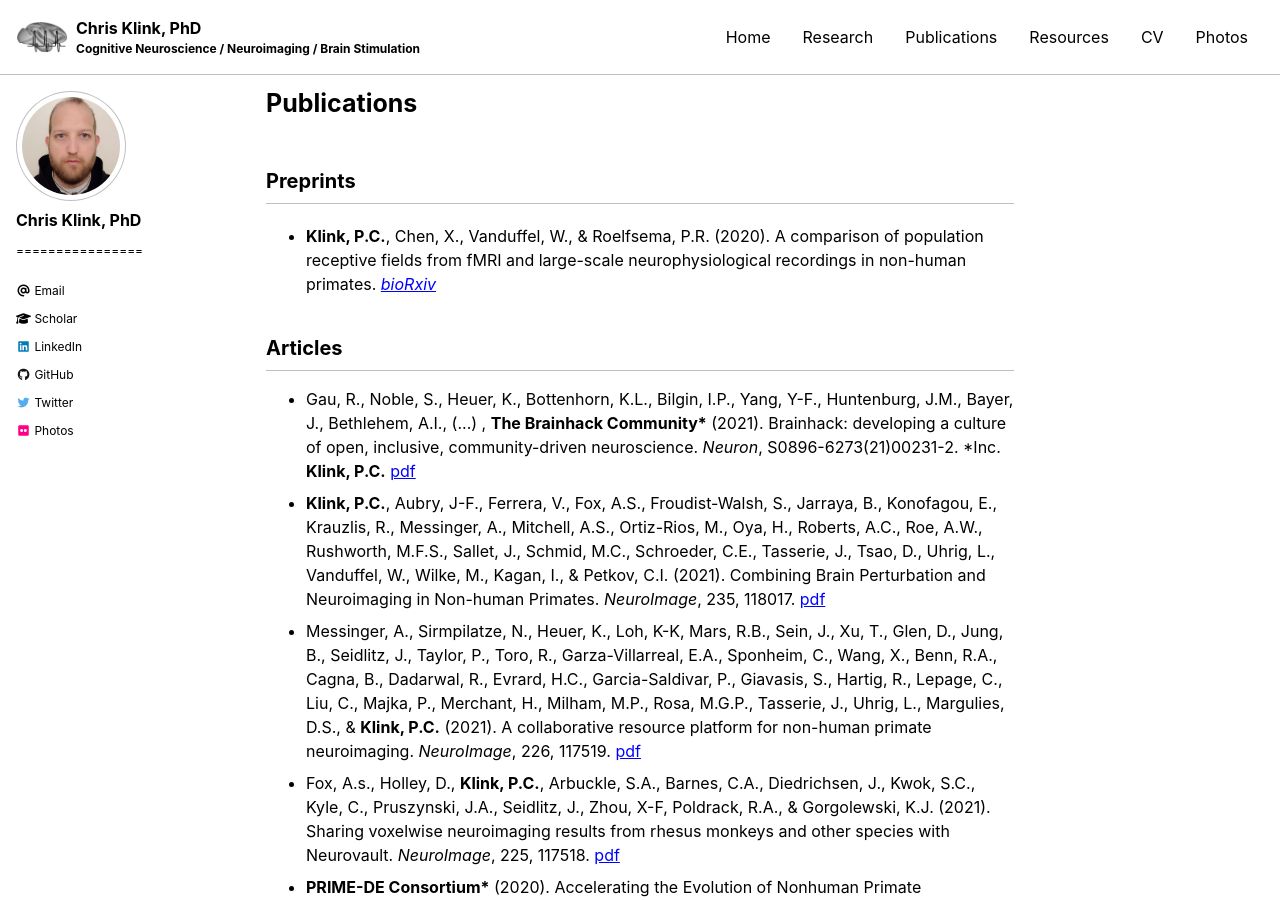
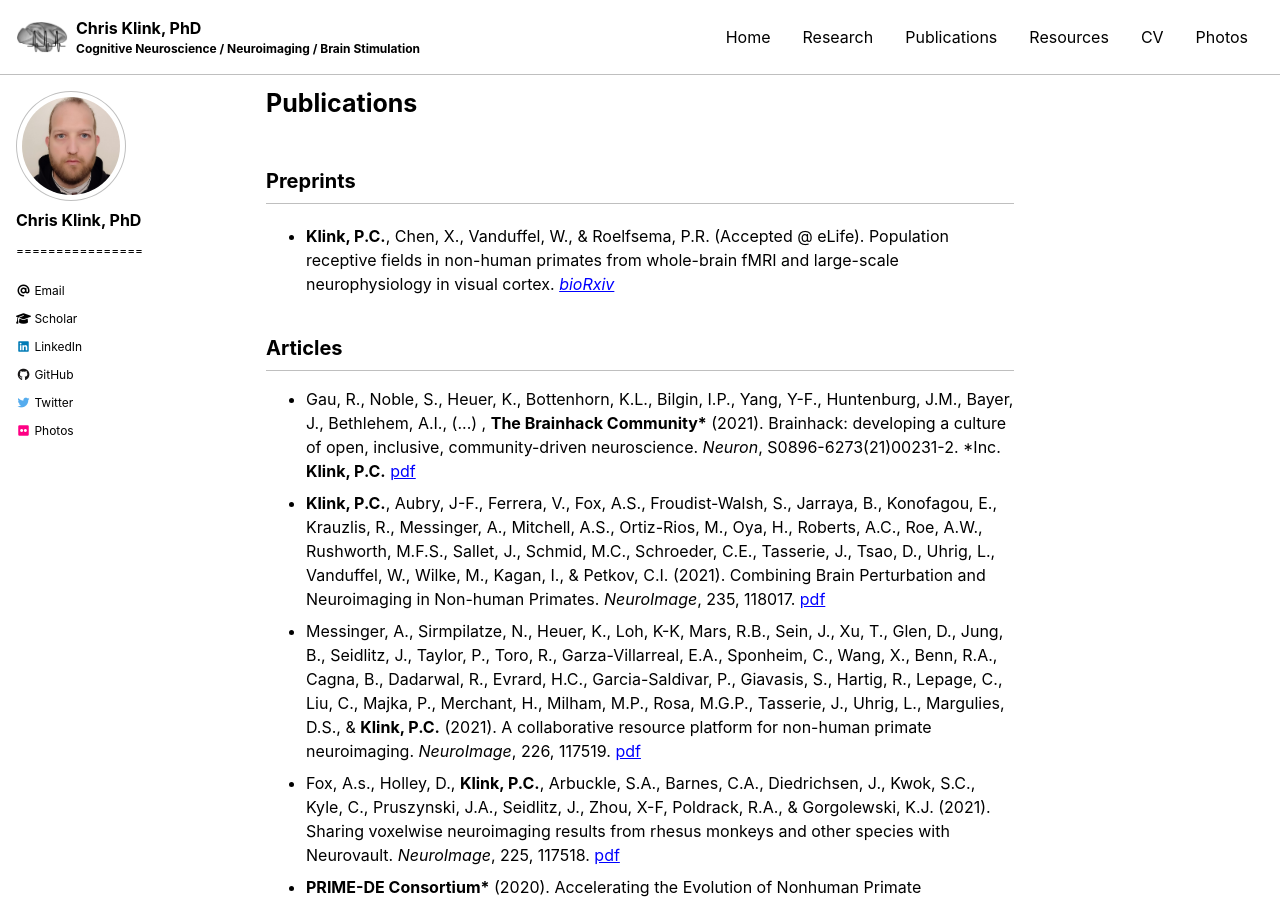
Before and after one commit to pcklink/pcklink.github.io, a Jekyll site: the page built from publications.md, in a window 1280 px wide and 900 px high. Built offline with Jekyll 4.4.1, drawn with Linux system fonts in a browser that asks for light colours; cached includes are drawn as plain includes; nearby versions of some CDN libraries.

Commit message:
Update publications.md

```diff
--- a/publications.md
+++ b/publications.md
@@ -7,7 +7,7 @@ author_profile: true
 
 ## Preprints
 <p><ul>
-  <li><b>Klink, P.C.</b>, Chen, X., Vanduffel, W., & Roelfsema, P.R. (2020). A comparison of population receptive fields from fMRI and large-scale neurophysiological recordings in non-human primates. <a href="https://doi.org/10.1101/2020.09.05.284133"><i>bioRxiv</i></a>
+  <li><b>Klink, P.C.</b>, Chen, X., Vanduffel, W., & Roelfsema, P.R. (Accepted @ eLife). Population receptive fields in non-human primates from whole-brain fMRI and large-scale neurophysiology in visual cortex. <a href="https://doi.org/10.1101/2020.09.05.284133"><i>bioRxiv</i></a>
     </li>
 </ul></p>
 
```
